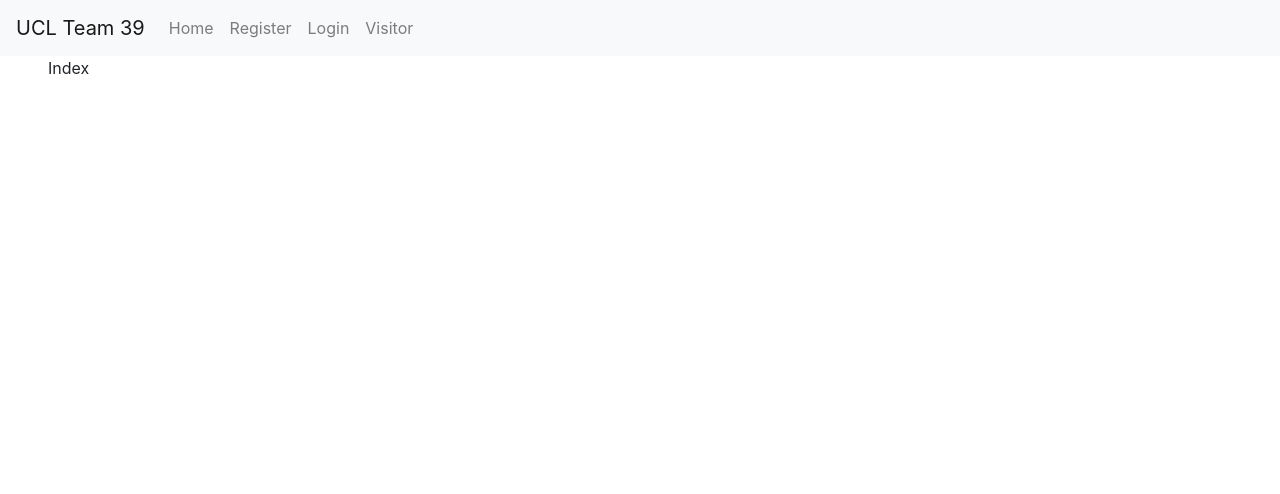
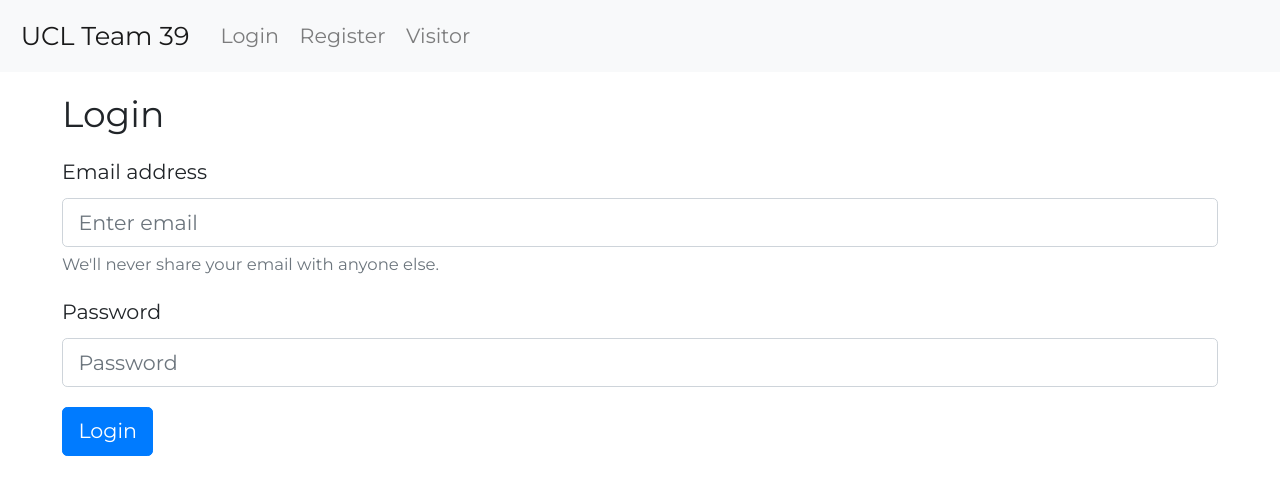
Before and after one commit to ryanchuah/compliance-client, a React (Create React App) app: page / in a window 1280 px wide. Shown: the top 494 px of the page. Built offline with nearby package versions, Linux system fonts and the light colour scheme; no server answers.

Commit message:
updated redirects and routings for better UI

```diff
--- a/src/App.css
+++ b/src/App.css
@@ -1,38 +1,10 @@
-.App {
-  text-align: center;
+@import url('https://fonts.googleapis.com/css?family=Montserrat&display=swap');
+
+html{
+  font-size: calc(0.8vw + 0.8vh + .5vmin);
 }
 
-.App-logo {
-  height: 40vmin;
-  pointer-events: none;
+body{
+  box-sizing: border-box !important;
+  font-family: 'Montserrat', sans-serif !important;
 }
-
-@media (prefers-reduced-motion: no-preference) {
-  .App-logo {
-    animation: App-logo-spin infinite 20s linear;
-  }
-}
-
-.App-header {
-  background-color: #282c34;
-  min-height: 100vh;
-  display: flex;
-  flex-direction: column;
-  align-items: center;
-  justify-content: center;
-  font-size: calc(10px + 2vmin);
-  color: white;
-}
-
-.App-link {
-  color: #61dafb;
-}
-
-@keyframes App-logo-spin {
-  from {
-    transform: rotate(0deg);
-  }
-  to {
-    transform: rotate(360deg);
-  }
-}
--- a/src/App.js
+++ b/src/App.js
@@ -2,7 +2,6 @@ import React, { useState, useEffect } from "react";
 import "./App.css";
 import { BrowserRouter as Router, Route } from "react-router-dom";
 import Login from "./pages/Login";
-import Index from "./pages/Index";
 import Visitor from "./pages/Visitor";
 import Register from "./pages/Register";
 import NavigationBar from "./components/NavigationBar";
@@ -164,7 +163,7 @@ function App() {
                     exact
                     path="/"
                     render={props => {
-                        return <Index user={user} />;
+                        return <Login setUser={setUser}/>;
                     }}
                 />
 
--- a/src/components/NavigationBar.js
+++ b/src/components/NavigationBar.js
@@ -1,8 +1,10 @@
-import React from "react";
+import React, {useState} from "react";
 import axios from "axios";
 import { Navbar, Nav } from "react-bootstrap";
+import { useHistory } from "react-router-dom";
 
 function NavigationBar(props) {
+    const history = useHistory();
     const logout = event => {
         event.preventDefault();
         axios
@@ -14,6 +16,7 @@ function NavigationBar(props) {
                         loggedIn: false,
                         username: null
                     });
+                    history.push("/login")
                 }
             })
             .catch(error => {
@@ -21,35 +24,33 @@ function NavigationBar(props) {
                 console.log(error);
             });
     };
+
+    if (props.user.isLoggedIn) {
+        var activeLinks = (
+            <React.Fragment>
+                <Nav.Link onClick={logout}>Logout</Nav.Link>
+                <Nav.Link href="/dashboard">Dashboard</Nav.Link>
+                <Nav.Link href="/chatbot">Chatbot</Nav.Link>
+                <Nav.Link href="/history">History</Nav.Link>
+                <Nav.Link href="/suggestions">Suggestions</Nav.Link>
+            </React.Fragment>
+        );
+    } else {
+        var activeLinks = (
+            <React.Fragment>
+                <Nav.Link href="/login">Login</Nav.Link>
+                <Nav.Link href="/register">Register</Nav.Link>
+                <Nav.Link href="/visitor">Visitor</Nav.Link>
+            </React.Fragment>
+        );
+    }
     return (
         <Navbar bg="light" expand="lg">
             <Navbar.Brand href="#home">UCL Team 39</Navbar.Brand>
             <Navbar.Toggle aria-controls="basic-navbar-nav" />
             <Navbar.Collapse id="basic-navbar-nav">
                 <Nav className="mr-auto">
-                    <Nav.Link href="/">Home</Nav.Link>
-                    <Nav.Link href="/register">Register</Nav.Link>
-                    {!props.user.isLoggedIn && (
-                        <Nav.Link href="/login">Login</Nav.Link>
-                    )}
-                    {!props.user.isLoggedIn && (
-                        <Nav.Link href="/visitor">Visitor</Nav.Link>
-                    )}
-                    {props.user.isLoggedIn && (
-                        <Nav.Link onClick={logout}>Logout</Nav.Link>
-                    )}
-                    {props.user.isLoggedIn && (
-                        <Nav.Link href="/dashboard">Dashboard</Nav.Link>
-                    )}
-                    {props.user.isLoggedIn && (
-                        <Nav.Link href="/chatbot">Chatbot</Nav.Link>
-                    )}
-                    {props.user.isLoggedIn && (
-                        <Nav.Link href="/history">History</Nav.Link>
-                    )}
-                    {props.user.isLoggedIn && (
-                        <Nav.Link href="/suggestions">Suggestions</Nav.Link>
-                    )}
+                    {activeLinks}
                 </Nav>
             </Navbar.Collapse>
         </Navbar>
--- a/src/pages/Index.js
+++ /dev/null
@@ -1,22 +0,0 @@
-import React, { useState, useEffect } from "react";
-
-function Index(props) {
-    const [user, setUser] = useState({});
-
-    useEffect(() => {
-        setUser(props.user);
-    }, [props.user.isLoggedIn]);
-
-    // useEffect(() => {
-    //     getUser();
-    // }, [props.user.isLoggedIn]);
-
-    return (
-        <div>
-            <p>Index</p>
-            {user.isLoggedIn && <p>Welcome {user.username}</p>}
-        </div>
-    );
-}
-
-export default Index;
--- a/src/pages/Login.js
+++ b/src/pages/Login.js
@@ -31,9 +31,9 @@ function Login(props) {
             }
         } catch (err) {
             console.log("login error");
-            console.log(err.response);
+            console.log(err);
 
-            if (err.response.status === 401) {
+            if (err.response && err.response.status === 401) {
                 // Incorrect email password pair
                 setFormErrors(["Incorrect email or password"]);
             } else {
```
